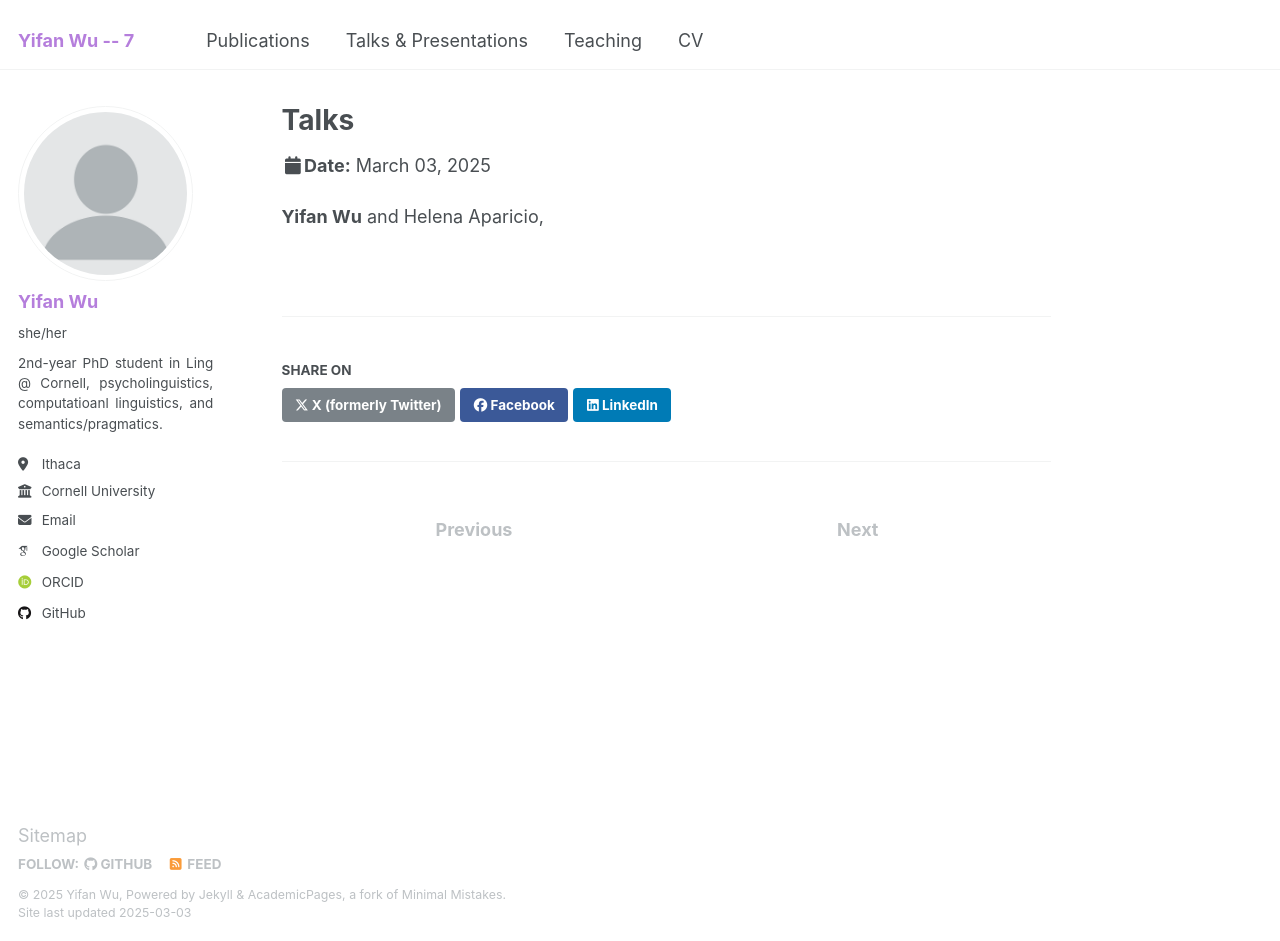
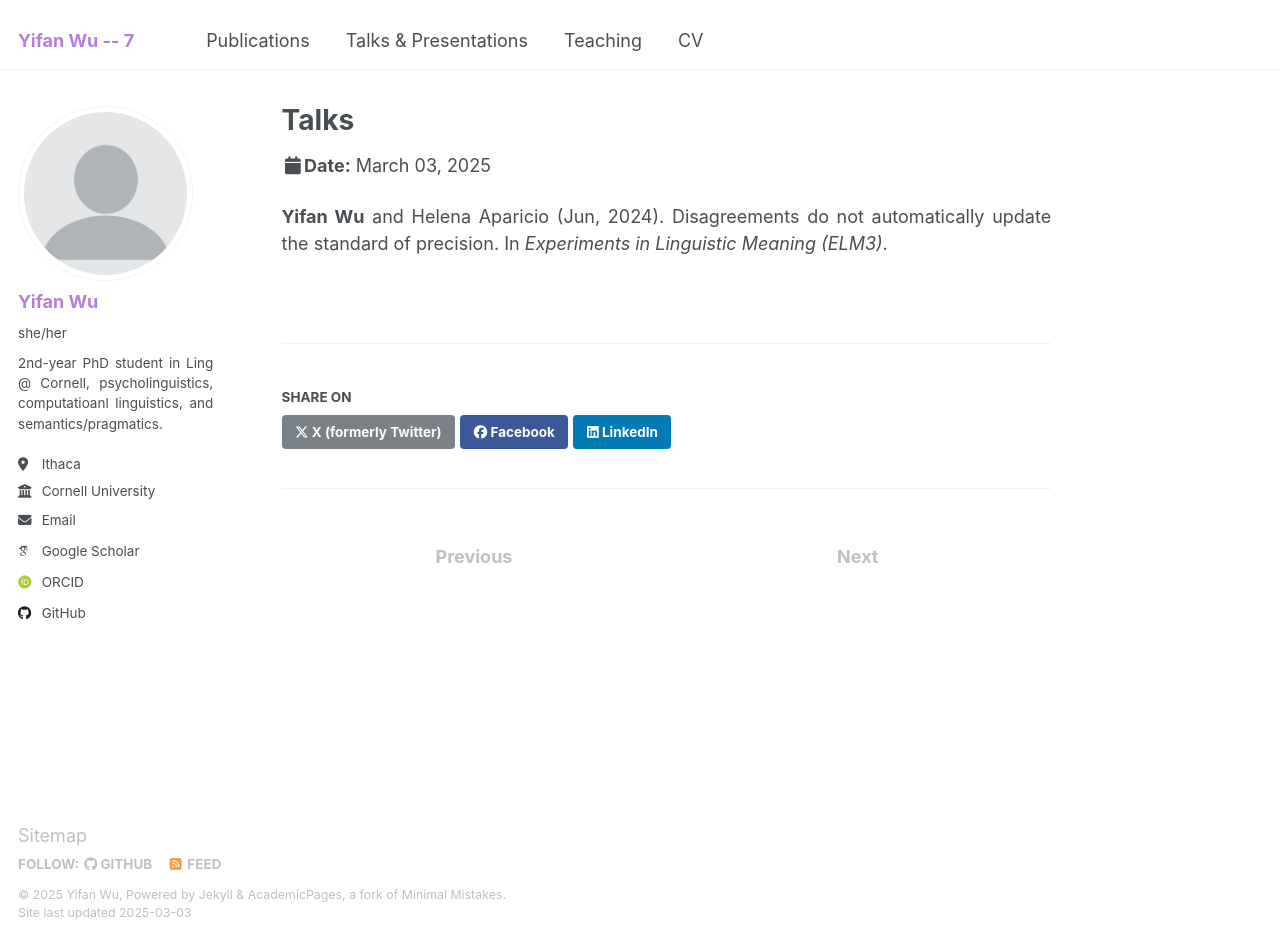
Before and after one commit to lynn-yifanwu-ling/lynn-yifanwu-ling.github.io, a Jekyll site: the page built from _talks/talks.md, in a window 1280 px wide and 941 px high. Built offline with Jekyll 4.4.1, drawn with Linux system fonts in a browser that asks for light colours; some web fonts are replaced.

Commit message:
Update talks.md

```diff
--- a/_talks/talks.md
+++ b/_talks/talks.md
@@ -5,4 +5,4 @@ type: "Talk"
 permalink: /talks/talks
 ---
 
-**Yifan Wu** and Helena Aparicio,
+**Yifan Wu** and Helena Aparicio (Jun, 2024). Disagreements do not automatically update the standard of precision. In *Experiments in Linguistic Meaning (ELM3)*.
```
